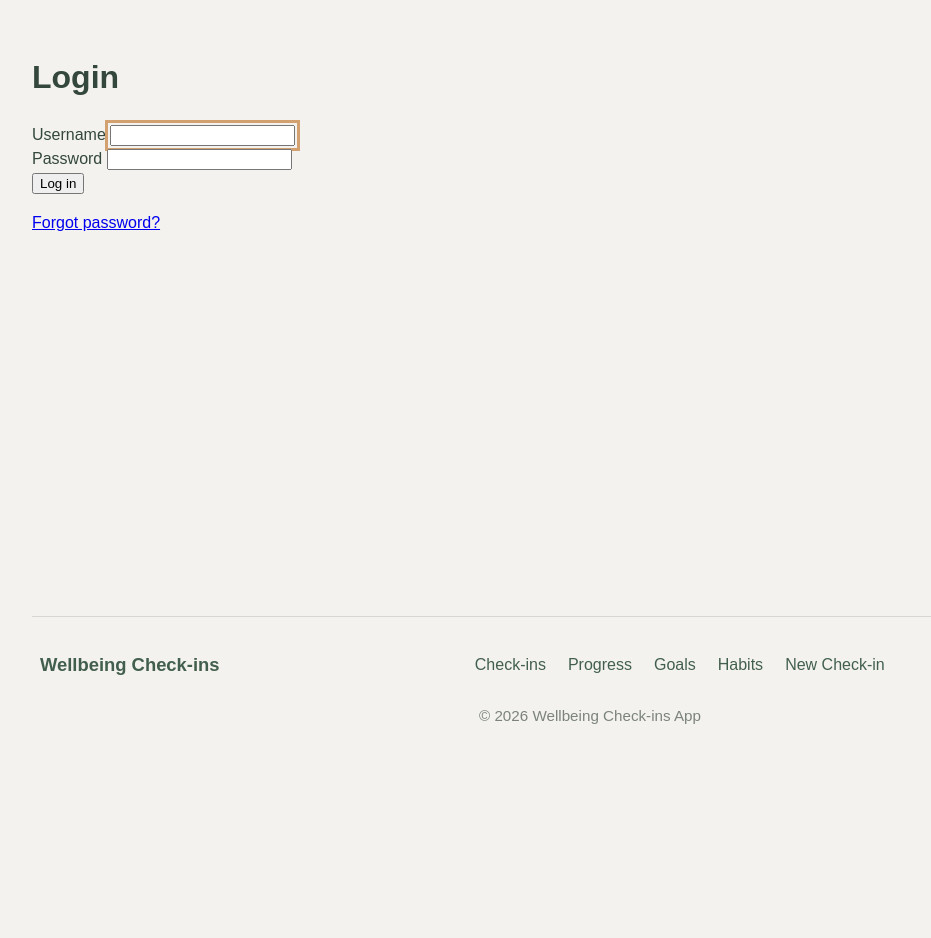
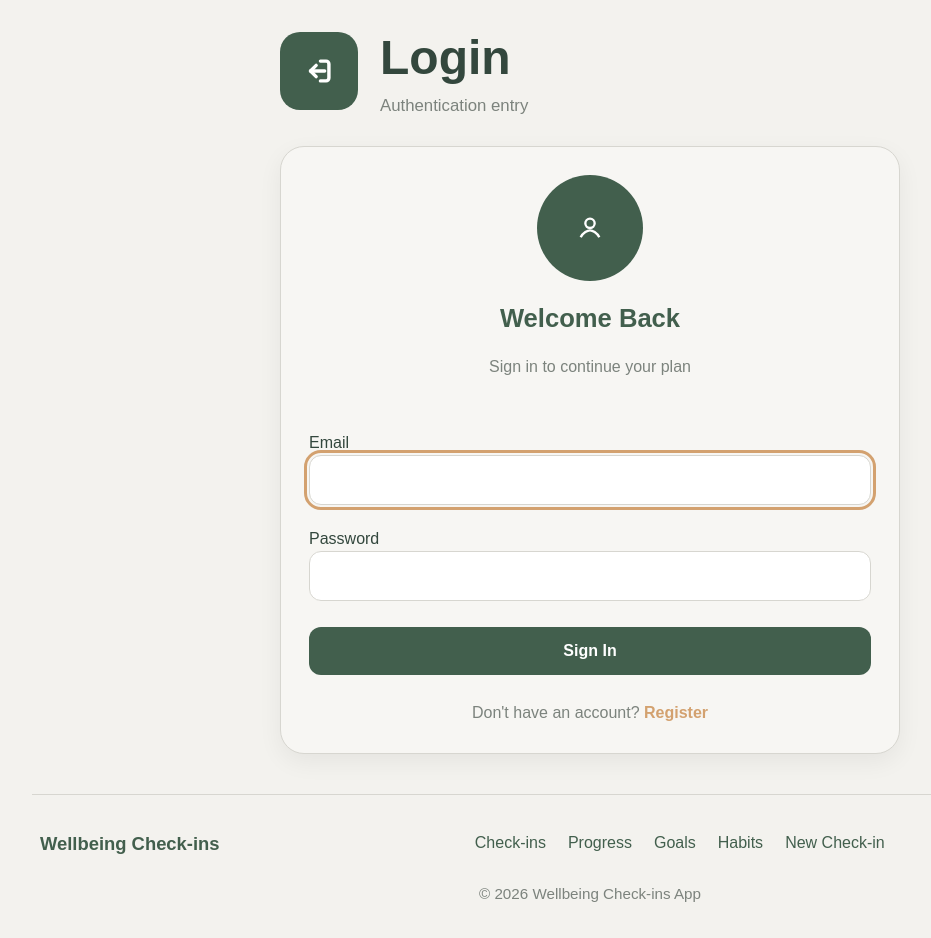
Before and after one commit to Max-pgs/wellbeing_check_in_App, a Django app: page /accounts/login/ in a window 1280 px wide. Shown: the part 85-1023 px from the top of the page, without its empty margins (50-981 px from the left). Before the commit the page ends 809 px from the top, so only its background shows below. Run offline with Django 3.2, Linux system fonts and the light colour scheme.

Commit message:
Redesign login page to match application wireframes

```diff
--- a/wellbeing_check_in_app/checkins/static/checkins/css/main.css
+++ b/wellbeing_check_in_app/checkins/static/checkins/css/main.css
@@ -594,6 +594,129 @@ select:focus-visible {
   color: var(--green);
   font-weight: 700;
   background: #f4f3ef;
+}
+
+/* ========== Login / Auth Pages ========== */
+
+.auth-page-wrapper {
+  max-width: 760px;
+  margin: 0 auto;
+}
+
+.auth-page-heading {
+  display: flex;
+  align-items: flex-start;
+  gap: 22px;
+  max-width: 620px;
+  margin: 0 auto 28px;
+}
+
+.auth-page-icon {
+  width: 78px;
+  height: 78px;
+  border-radius: 20px;
+  background: var(--green);
+  color: #fff;
+  display: flex;
+  align-items: center;
+  justify-content: center;
+  flex-shrink: 0;
+}
+
+.auth-page-heading-text h1 {
+  margin: 0 0 8px;
+  font-size: clamp(2.2rem, 4vw, 3rem);
+  line-height: 1.1;
+}
+
+.auth-page-heading-text p {
+  margin: 0;
+  color: var(--muted);
+  font-size: 1.05rem;
+}
+
+.auth-card {
+  max-width: 620px;
+  margin: 0 auto;
+}
+
+.auth-card-header {
+  display: flex;
+  flex-direction: column;
+  align-items: center;
+  text-align: center;
+  margin-bottom: 28px;
+}
+
+.auth-avatar {
+  width: 106px;
+  height: 106px;
+  border-radius: 50%;
+  background: var(--green);
+  color: #fff;
+  display: flex;
+  align-items: center;
+  justify-content: center;
+  margin-bottom: 18px;
+}
+
+.auth-form {
+  display: flex;
+  flex-direction: column;
+  gap: 22px;
+}
+
+.auth-form .checkin-field-block input {
+  width: 100%;
+  border: 1px solid var(--border);
+  border-radius: 12px;
+  padding: 12px 14px;
+  font: inherit;
+  background: var(--surface-2);
+  color: var(--text);
+}
+
+.auth-form-actions {
+  margin-top: 4px;
+}
+
+.auth-submit-btn {
+  width: 100%;
+  min-height: 50px;
+}
+
+.auth-footer-text {
+  margin: 26px 0 0;
+  text-align: center;
+  color: var(--muted);
+}
+
+.auth-footer-text a {
+  color: var(--warm);
+  font-weight: 700;
+  text-decoration: none;
+}
+
+.auth-footer-text a:hover {
+  text-decoration: underline;
+}
+
+@media (max-width: 640px) {
+  .auth-page-heading {
+    gap: 16px;
+    margin-bottom: 22px;
+  }
+
+  .auth-page-icon {
+    width: 64px;
+    height: 64px;
+    border-radius: 18px;
+  }
+
+  .auth-avatar {
+    width: 88px;
+    height: 88px;
+  }
 }
 
 /* ========== Check-in History Page ========== */
--- a/wellbeing_check_in_app/checkins/templates/registration/login.html
+++ b/wellbeing_check_in_app/checkins/templates/registration/login.html
@@ -1,35 +1,109 @@
 {% extends "checkins/base.html" %}
+{% load static %}
 
-{% block title %}
-  Login
-{% endblock %}
+{% block title %}Login{% endblock %}
 
 {% block content %}
+<section class="page-section">
+  <div class="auth-page-wrapper">
+
+    <div class="auth-page-heading">
+      <div class="auth-page-icon">
+        <svg width="34" height="34" viewBox="0 0 24 24" fill="none">
+          <path d="M10 8L6 12L10 16"
+                stroke="currentColor"
+                stroke-width="2.4"
+                stroke-linecap="round"
+                stroke-linejoin="round"/>
+          <path d="M6 12H16"
+                stroke="currentColor"
+                stroke-width="2.4"
+                stroke-linecap="round"/>
+          <path d="M13 5H17C18.1 5 19 5.9 19 7V17C19 18.1 18.1 19 17 19H13"
+                stroke="currentColor"
+                stroke-width="2.4"
+                stroke-linecap="round"/>
+        </svg>
+      </div>
+
+      <div class="auth-page-heading-text">
         <h1>Login</h1>
+        <p>Authentication entry</p>
+      </div>
+    </div>
 
-{% if form.errors %}
-  <p role="alert">Invalid username or password.</p>
+    <div class="wireframe-card auth-card">
+      <div class="card-body">
+
+        <div class="auth-card-header">
+          <div class="auth-avatar">
+            <svg width="28" height="28" viewBox="0 0 24 24" fill="none">
+              <circle cx="12" cy="8" r="4"
+                      stroke="currentColor"
+                      stroke-width="2"/>
+              <path d="M4 20c2-4 6-6 8-6s6 2 8 6"
+                    stroke="currentColor"
+                    stroke-width="2"/>
+            </svg>
+          </div>
+
+          <h2 class="card-title center">Welcome Back</h2>
+          <p class="form-intro">Sign in to continue your plan</p>
+        </div>
+
+        <form method="post" class="auth-form" novalidate>
+          {% csrf_token %}
+
+          {% if form.non_field_errors %}
+            <div class="form-errors">
+              {% for error in form.non_field_errors %}
+                <p>{{ error }}</p>
+              {% endfor %}
+            </div>
           {% endif %}
 
-  <form method="post" action="{% url 'login' %}">
-      {% csrf_token %}
+          <div class="checkin-field-block">
+            <label for="{{ form.username.id_for_label }}">Email</label>
+            {{ form.username }}
 
-      <div>
-          <label for="{{ form.username.id_for_label }}">Username</label>
-          {{ form.username }}
+            {% if form.username.errors %}
+              <div class="field-error">
+                {% for error in form.username.errors %}
+                  <p>{{ error }}</p>
+                {% endfor %}
+              </div>
+            {% endif %}
           </div>
 
-      <div>
+          <div class="checkin-field-block">
             <label for="{{ form.password.id_for_label }}">Password</label>
             {{ form.password }}
+
+            {% if form.password.errors %}
+              <div class="field-error">
+                {% for error in form.password.errors %}
+                  <p>{{ error }}</p>
+                {% endfor %}
+              </div>
+            {% endif %}
           </div>
 
-      <input type="hidden" name="next" value="{{ next }}">
+          <div class="checkin-form-actions auth-form-actions">
+            <button type="submit" class="btn-primary auth-submit-btn">
+              Sign In
+            </button>
+          </div>
 
-      <button type="submit">Log in</button>
         </form>
 
-  <p>
-      <a href="{% url 'password_reset' %}">Forgot password?</a>
+        <p class="auth-footer-text">
+          Don't have an account?
+          <a href="{% url 'register' %}">Register</a>
         </p>
+
+      </div>
+    </div>
+
+  </div>
+</section>
 {% endblock %}
```
Lines whose indentation alone changed are shown as unchanged.
